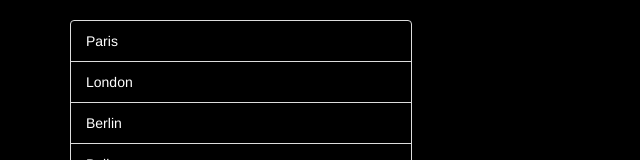
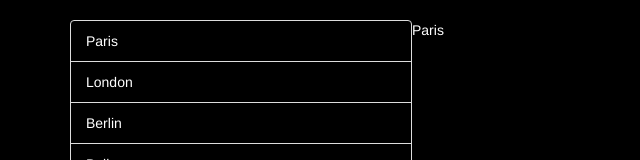
Before and after one commit to lewagon/redux-cities, a React app: page / in a window 1280 px wide. Shown: the top 160 px of the page, without its empty margins (0-640 px from the left). Built offline with nearby package versions, Linux system fonts and the light colour scheme.

Commit message:
added active city

```diff
--- a/src/components/app.jsx
+++ b/src/components/app.jsx
@@ -1,11 +1,13 @@
 import React from 'react';
 
 import CityList from '../containers/city_list';
+import ActiveCity from '../containers/active_city';
 
 const App = () => {
   return (
     <div className="app">
       <CityList />
+      <ActiveCity />
     </div>
   );
 };
--- /dev/null
+++ b/src/containers/active_city.jsx
@@ -0,0 +1,20 @@
+import React, { Component } from 'react';
+import { connect } from 'react-redux';
+
+class ActiveCity extends Component {
+  render() {
+    return (
+      <div className="active-city">
+        <p>{this.props.activeCity.name}</p>
+      </div>
+    );
+  }
+}
+
+function mapStateToProps(state) {
+  return {
+    activeCity: state.activeCity
+  };
+}
+
+export default connect(mapStateToProps)(ActiveCity);
```
